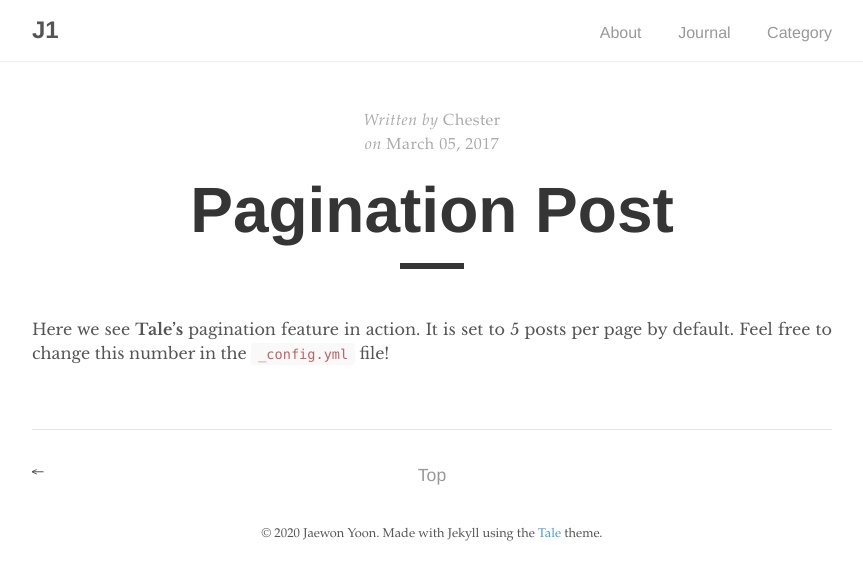
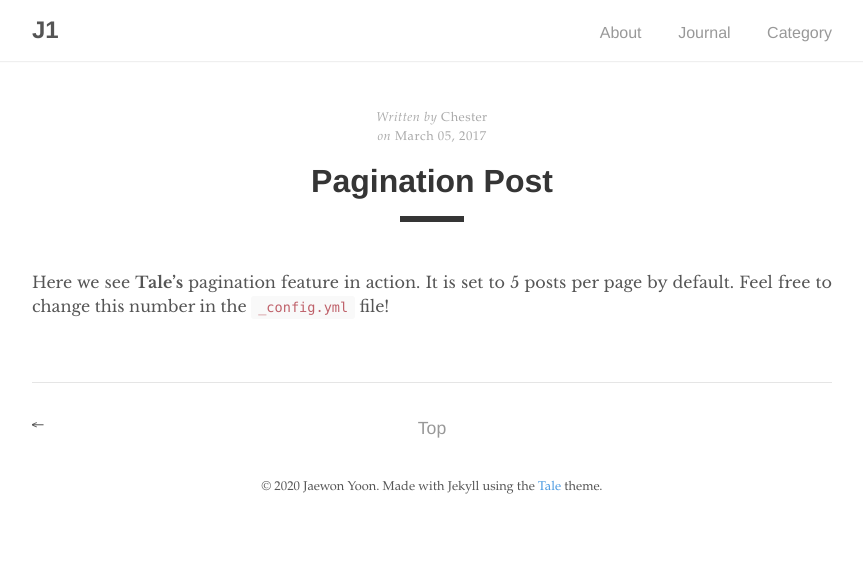
Before and after one commit to woniyoon/woniyoon.github.io, a Jekyll site: the page built from _posts/journal/2017-03-05-pagination-post.md, in a window 1280 px wide. Shown: the top 580 px of the page, without its empty margins (208-1071 px from the left). Built offline with Jekyll 4.4.1, drawn with Linux system fonts in a browser that asks for light colours.

Commit message:
Change the font-size of posts' title

```diff
--- a/_sass/tale/_post.scss
+++ b/_sass/tale/_post.scss
@@ -6,6 +6,7 @@
     font-family: $serif-secondary;
     letter-spacing: 0.5px;
     text-align: center;
+    font-size: 0.8rem;
 
     span {
       font-style: italic;
@@ -15,7 +16,7 @@
   &-title {
     color: $default-shade;
     font-family: $sans-serif;
-    font-size: 4rem;
+    font-size: 2rem;
     margin: 1rem 0;
     text-align: center;
   }
```
